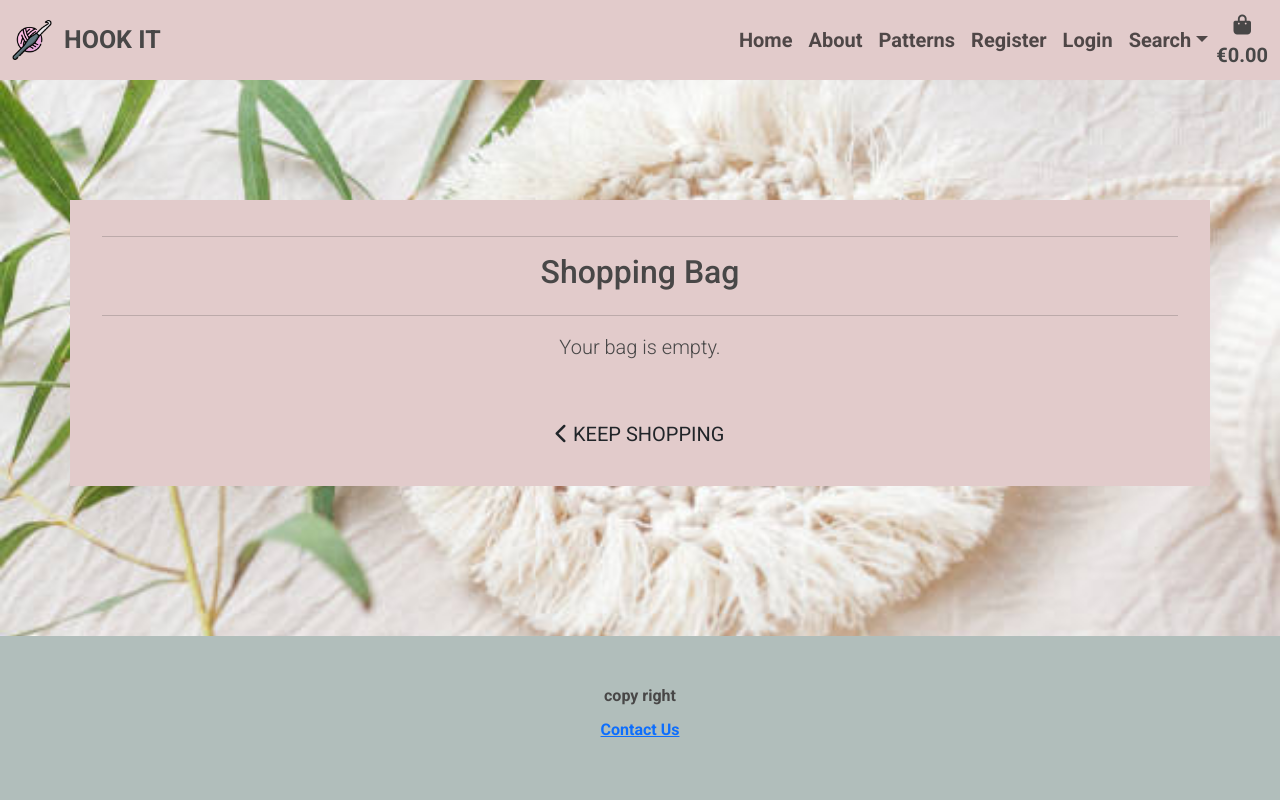
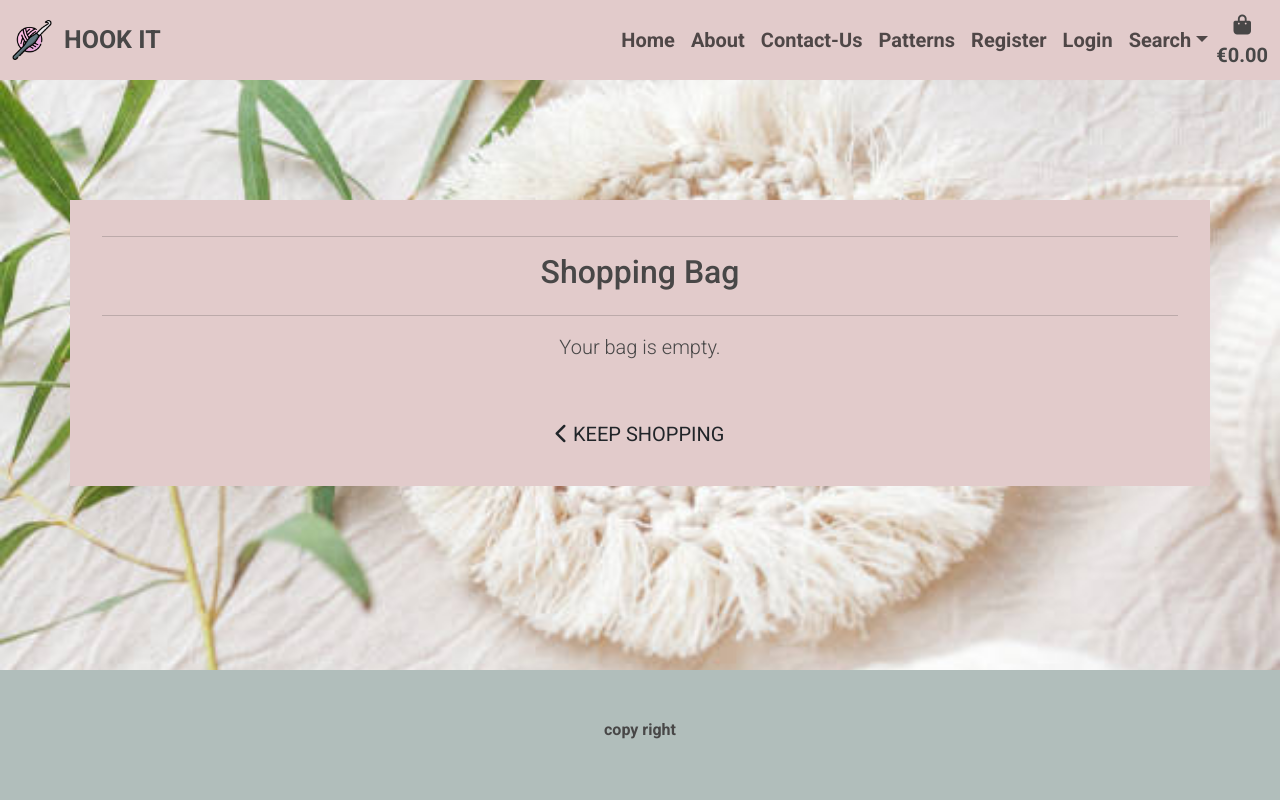
Before and after one commit to raheelaahmed/hook-it, a Django app: page /bag/ in a window 1280 px wide. Run offline with Django 4.2, Linux system fonts and the light colour scheme; some libraries are stand-ins or nearby versions; some web fonts are replaced.

Commit message:
added contact us in the nav bar

```diff
--- a/templates/base.html
+++ b/templates/base.html
@@ -69,6 +69,9 @@
             </li>
             <li class="nav-item">
               <a class="nav-link {% if request.path == about_url %}active{% endif %}" href="{% url 'about' %}">About</a>
+            </li>
+            <li class="nav-item">
+              <a class="nav-link {% if request.path == about_url %}active{% endif %}" href="{% url 'contact' %}">Contact-Us</a>
             </li>
             <li class="nav-item">
               <a class="nav-link {% if request.path == patterns_url %}active{% endif %}" href="{% url 'patterns' %}">Patterns</a>
@@ -172,7 +175,7 @@
   <!-- Footer -->
   <footer class=" container-fluid py-5" >
     <p> copy right</p>
-    <p><a href="{% url 'contact' %}">Contact Us</a></p>
+
     </footer>
   </div>
 
```
